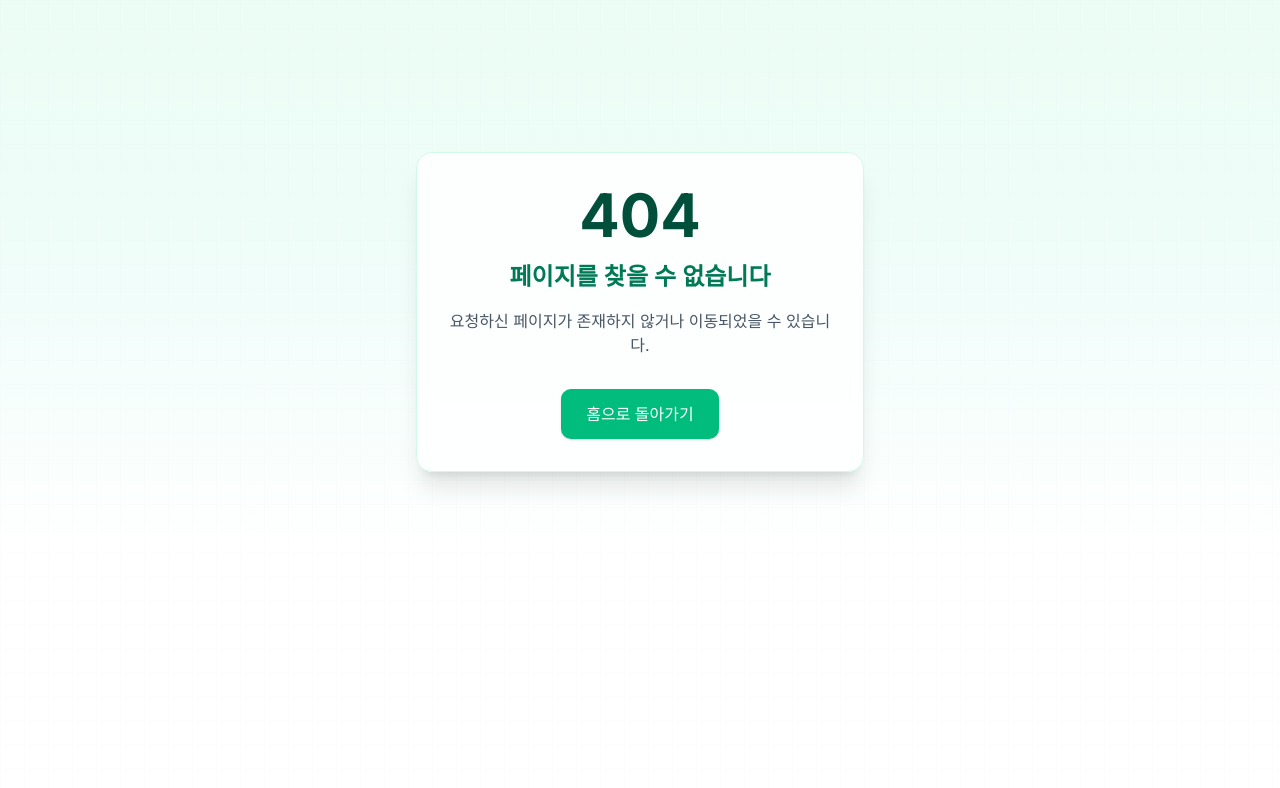
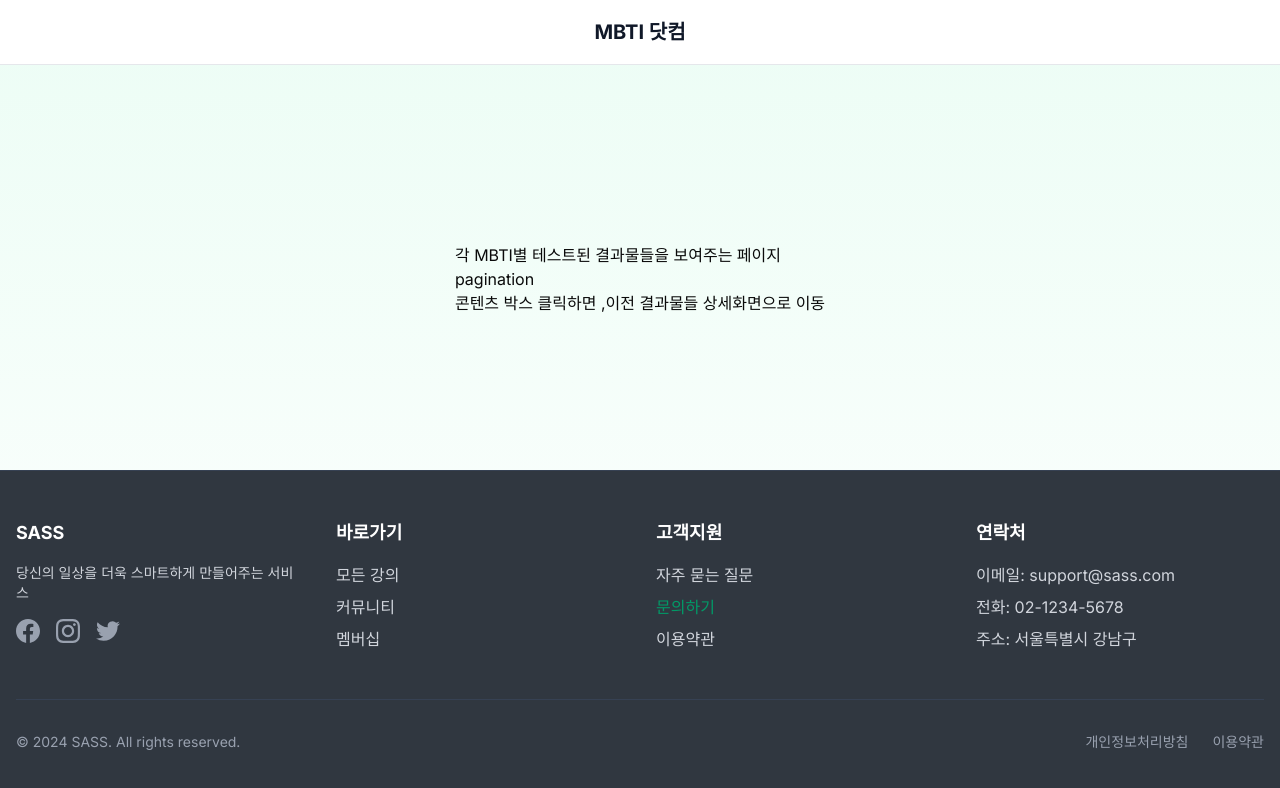
Before and after one commit to DChanHong/sass_second, a Next.js app: page /content in a window 1280 px wide. Before the commit this address had no page. Shown: the top 788 px of the page. Built offline with nearby package versions, Linux system fonts and the light colour scheme.

Commit message:
feat : 섹션2 설명

```diff
--- /dev/null
+++ b/src/app/(route)/content/page.tsx
@@ -0,0 +1,14 @@
+import React from 'react';
+import Layout from '@/components/common/Layout/Layout';
+
+const Page = () => {
+    return (
+        <Layout>
+            각 MBTI별 테스트된 결과물들을 보여주는 페이지<br />
+            pagination<br />
+            콘텐츠 박스 클릭하면 ,이전 결과물들 상세화면으로 이동
+        </Layout>
+    );
+};
+
+export default Page;
--- a/src/components/main/Section2.tsx
+++ b/src/components/main/Section2.tsx
@@ -1,7 +1,7 @@
-'use client'
+'use client';
 
-import { motion } from 'framer-motion'
-import Link from 'next/link'
+import { motion } from 'framer-motion';
+import Link from 'next/link';
 
 const mbtiCards = [
     {
@@ -100,7 +100,7 @@ const mbtiCards = [
         icon: '🚀',
         color: 'from-indigo-600 to-purple-600'
     }
-]
+];
 
 
 export default function Section2() {
@@ -132,7 +132,7 @@ export default function Section2() {
                             transition={{ duration: 0.5, delay: index * 0.1 }}
                         >
                             <Link
-                                href={'/'}
+                                href={'/content'}
                                 className="block p-6 bg-white rounded-xl border border-gray-100 shadow-sm hover:shadow-md transition-all duration-200 hover:cursor-pointer group"
                             >
                                 <div className="flex items-center space-x-4">
@@ -154,5 +154,5 @@ export default function Section2() {
                 </div>
             </div>
         </section>
-    )
+    );
 }
```
